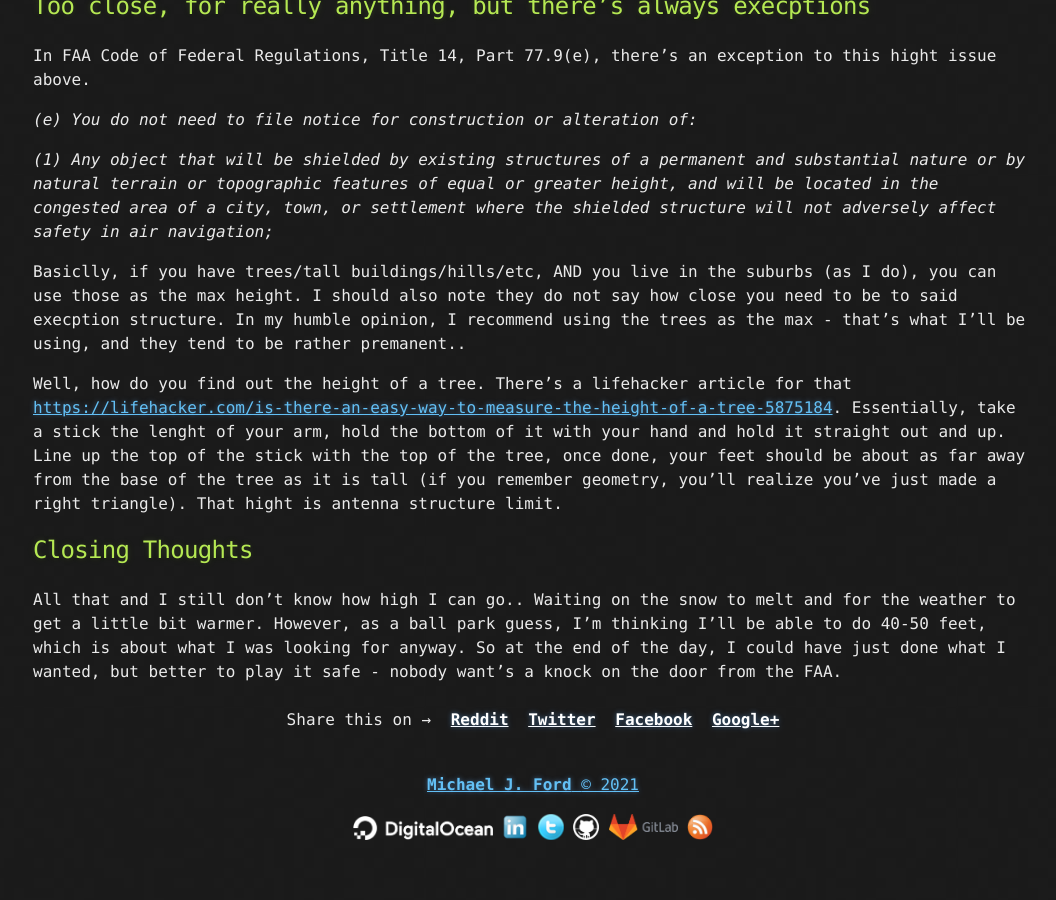
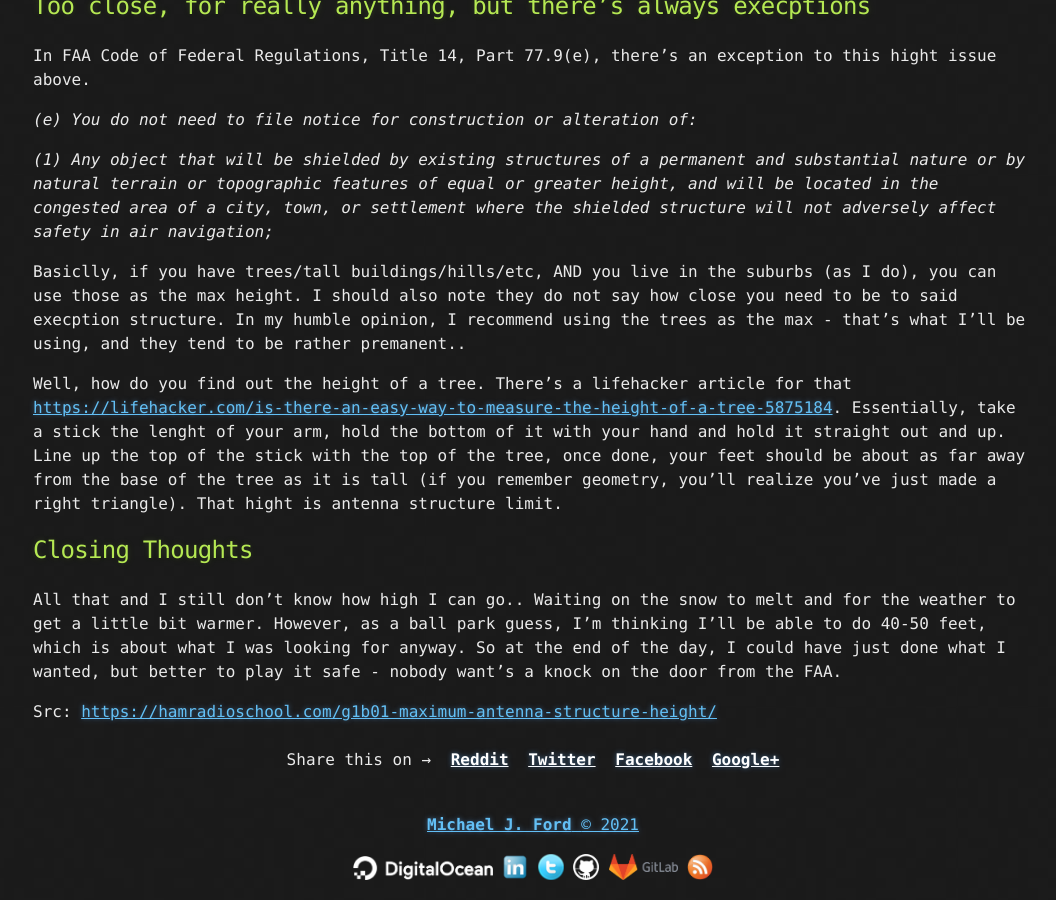
Before and after one commit to finlstrm/kc1mjp.github.io, a Jekyll site: the page built from _posts/2021-02-28-antenna-towers-and-airports.md, in a window 1280 px wide and 900 px high, scrolled down 1953 px. Shown: the whole window, without its empty margins (107-1163 px from the left). Built offline with Jekyll 4.4.1, drawn with Linux system fonts in a browser that asks for light colours; before the commit the page ends 2813 px from its top, so only the background shows below that; part of the change alters nothing that is shown.

Commit message:
added source

```diff
--- a/_posts/2021-02-28-antenna-towers-and-airports.md
+++ b/_posts/2021-02-28-antenna-towers-and-airports.md
@@ -96,3 +96,5 @@ structure limit.
 All that and I still don't know how high I can go.. Waiting on the snow to melt and for the weather to get a little bit warmer.
 However, as a ball park guess, I'm thinking I'll be able to do 40-50 feet, which is about what I was looking for anyway. So at
 the end of the day, I could have just done what I wanted, but better to play it safe - nobody want's a knock on the door from the FAA.
+
+Src: [https://hamradioschool.com/g1b01-maximum-antenna-structure-height/](https://hamradioschool.com/g1b01-maximum-antenna-structure-height/)
```
